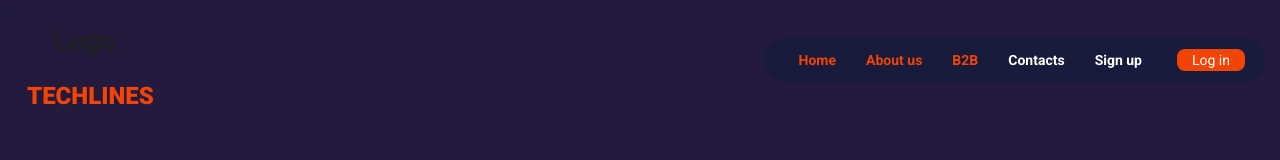
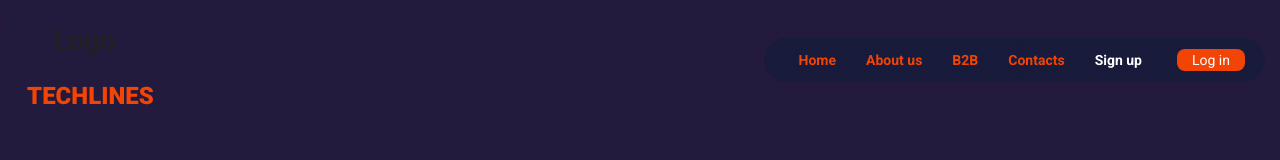
Before and after one commit to liliachekh/techline, a React (Create React App) app in the folder client/: page / in a window 1280 px wide. Shown: the top 160 px of the page. Built offline with nearby package versions, Linux system fonts and the light colour scheme; a web font is replaced by a local one.

Commit message:
UPDATE: add useRef, useInView to Home page, and add refName to Footer

```diff
--- a/client/src/components/Footer/index.jsx
+++ b/client/src/components/Footer/index.jsx
@@ -1,9 +1,9 @@
 import style from "./footer.module.scss"
 
-function Footer() {
+function Footer({ refName }) {
 
     return (
-        <footer className={style.footer}>
+        <footer ref={refName} className={style.footer}>
             <div className={style.footer__container}>
                 <h2 className={style.footer__title}>Contacts</h2>
                 <div className={style.footer__info}>
--- a/client/src/pages/Home/index.jsx
+++ b/client/src/pages/Home/index.jsx
@@ -11,20 +11,22 @@ export function Home() {
   const partner = useRef(null);
   const about = useRef(null);
   const b2b = useRef(null);
+  const contacts = useRef(null);
 
   const partnerInView = useInView(partner, { margin: "-50% 0px" });
   const aboutInView = useInView(about, { margin: "-50% 0px" });
   const b2bInView = useInView(b2b, { margin: "-50% 0px" });
+  const contactsInView = useInView(contacts, { margin: "-50% 0px" });
 
   return (
     <>
       <Header
-        refList={{ partner, about, b2b }}
-        inViewList={{ 'partner': partnerInView, 'about': aboutInView, 'b2b': b2bInView }} />
+        refList={{ partner, about, b2b, contacts }}
+        inViewList={{ 'partner': partnerInView, 'about': aboutInView, 'b2b': b2bInView, 'contacts': contactsInView }} />
       <BecomePartner refName={partner} />
       <AboutUs refName={about} />
       <B2B refName={b2b} />
-      <Footer/>
+      <Footer refName={contacts} />
     </>
   )
 }
```
